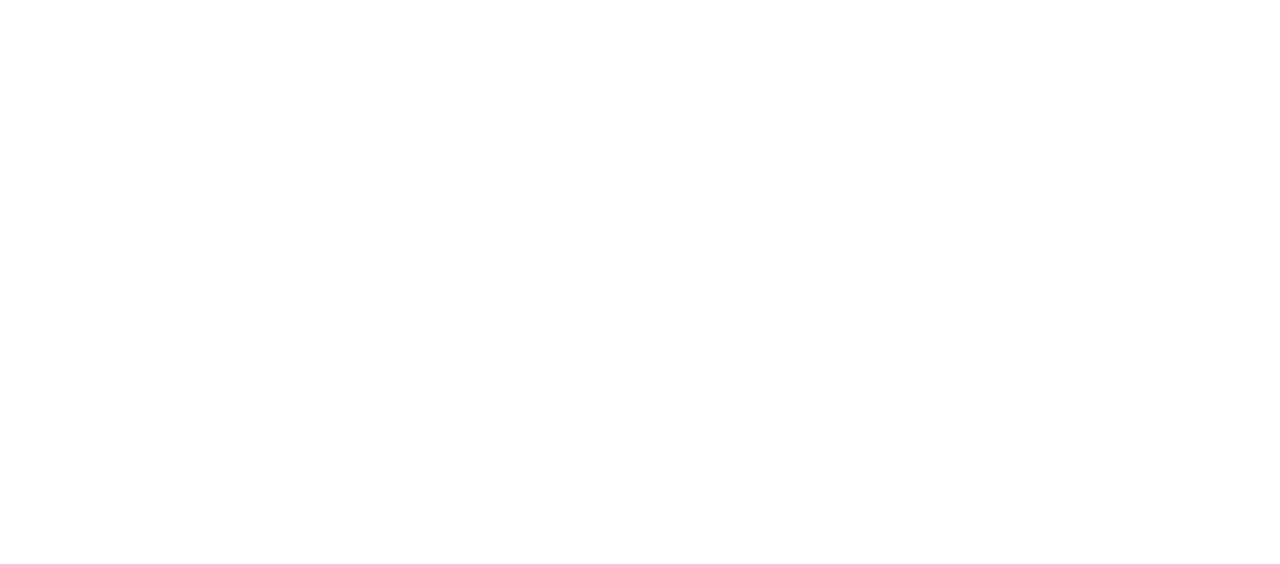
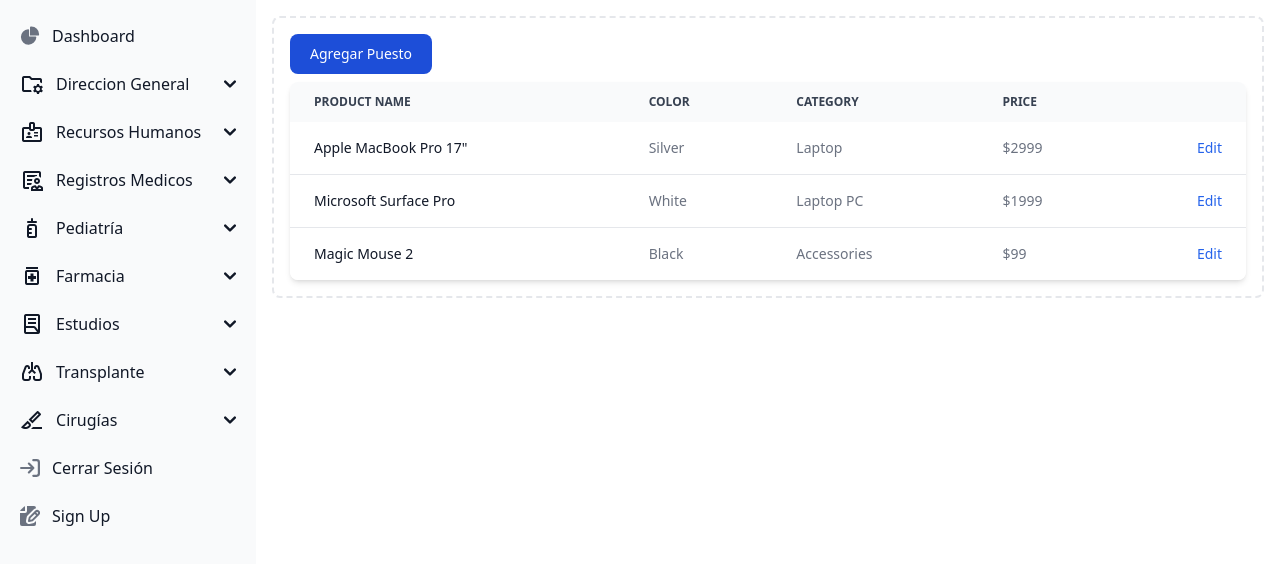
Before and after one commit to America02/hospital2.0, a Vue app in the folder frontend/sistema-hospital/: page /puestos in a window 1280 px wide. Before the commit this address had no page. Shown: the top 564 px of the page. Built offline with nearby package versions, Linux system fonts and the light colour scheme.

Commit message:
creaciion de tabla para mostrar los puestos

```diff
--- /dev/null
+++ b/frontend/sistema-hospital/src/components/Table.vue
@@ -0,0 +1,82 @@
+<template>
+
+<button type="button" class="text-white bg-blue-700 hover:bg-blue-800 focus:ring-4 focus:ring-blue-300 font-medium rounded-lg text-sm px-5 py-2.5 me-2 mb-2 dark:bg-blue-600 dark:hover:bg-blue-700 focus:outline-none dark:focus:ring-blue-800">Agregar Puesto</button>
+
+<div class="relative overflow-x-auto shadow-md sm:rounded-lg">
+    <table class="w-full text-sm text-left rtl:text-right text-gray-500 dark:text-gray-400">
+        <thead class="text-xs text-gray-700 uppercase bg-gray-50 dark:bg-gray-700 dark:text-gray-400">
+            <tr>
+                <th scope="col" class="px-6 py-3">
+                    Product name
+                </th>
+                <th scope="col" class="px-6 py-3">
+                    Color
+                </th>
+                <th scope="col" class="px-6 py-3">
+                    Category
+                </th>
+                <th scope="col" class="px-6 py-3">
+                    Price
+                </th>
+                <th scope="col" class="px-6 py-3">
+                    <span class="sr-only">Edit</span>
+                </th>
+            </tr>
+        </thead>
+        <tbody>
+            <tr class="bg-white border-b dark:bg-gray-800 dark:border-gray-700 hover:bg-gray-50 dark:hover:bg-gray-600">
+                <th scope="row" class="px-6 py-4 font-medium text-gray-900 whitespace-nowrap dark:text-white">
+                    Apple MacBook Pro 17"
+                </th>
+                <td class="px-6 py-4">
+                    Silver
+                </td>
+                <td class="px-6 py-4">
+                    Laptop
+                </td>
+                <td class="px-6 py-4">
+                    $2999
+                </td>
+                <td class="px-6 py-4 text-right">
+                    <a href="#" class="font-medium text-blue-600 dark:text-blue-500 hover:underline">Edit</a>
+                </td>
+            </tr>
+            <tr class="bg-white border-b dark:bg-gray-800 dark:border-gray-700 hover:bg-gray-50 dark:hover:bg-gray-600">
+                <th scope="row" class="px-6 py-4 font-medium text-gray-900 whitespace-nowrap dark:text-white">
+                    Microsoft Surface Pro
+                </th>
+                <td class="px-6 py-4">
+                    White
+                </td>
+                <td class="px-6 py-4">
+                    Laptop PC
+                </td>
+                <td class="px-6 py-4">
+                    $1999
+                </td>
+                <td class="px-6 py-4 text-right">
+                    <a href="#" class="font-medium text-blue-600 dark:text-blue-500 hover:underline">Edit</a>
+                </td>
+            </tr>
+            <tr class="bg-white dark:bg-gray-800 hover:bg-gray-50 dark:hover:bg-gray-600">
+                <th scope="row" class="px-6 py-4 font-medium text-gray-900 whitespace-nowrap dark:text-white">
+                    Magic Mouse 2
+                </th>
+                <td class="px-6 py-4">
+                    Black
+                </td>
+                <td class="px-6 py-4">
+                    Accessories
+                </td>
+                <td class="px-6 py-4">
+                    $99
+                </td>
+                <td class="px-6 py-4 text-right">
+                    <a href="#" class="font-medium text-blue-600 dark:text-blue-500 hover:underline">Edit</a>
+                </td>
+            </tr>
+        </tbody>
+    </table>
+</div>
+
+</template>
--- a/frontend/sistema-hospital/src/components/dashboard.vue
+++ b/frontend/sistema-hospital/src/components/dashboard.vue
@@ -62,7 +62,9 @@
                      </RouterLink>
                   </li>
                   <li>
-                     <a href="#" class="flex items-center w-full p-2 text-gray-900 transition duration-75 rounded-lg pl-11 group hover:bg-gray-100 dark:text-white dark:hover:bg-gray-700"> Puestos</a>
+                     <RouterLink to="/puestos">
+                        <a href="#" class="flex items-center w-full p-2 text-gray-900 transition duration-75 rounded-lg pl-11 group hover:bg-gray-100 dark:text-white dark:hover:bg-gray-700"> Puestos</a>
+                     </RouterLink>
                   </li>
                   <li>
                      <a href="#" class="flex items-center w-full p-2 text-gray-900 transition duration-75 rounded-lg pl-11 group hover:bg-gray-100 dark:text-white dark:hover:bg-gray-700">Personal Medico</a>
--- /dev/null
+++ b/frontend/sistema-hospital/src/components/puestos.vue
@@ -0,0 +1,81 @@
+<template>
+
+
+    <div class="relative overflow-x-auto shadow-md sm:rounded-lg">
+        <table class="w-full text-sm text-left rtl:text-right text-gray-500 dark:text-gray-400">
+            <thead class="text-xs text-gray-700 uppercase bg-gray-50 dark:bg-gray-700 dark:text-gray-400">
+                <tr>
+                    <th scope="col" class="px-6 py-3">
+                        Product name
+                    </th>
+                    <th scope="col" class="px-6 py-3">
+                        Color
+                    </th>
+                    <th scope="col" class="px-6 py-3">
+                        Category
+                    </th>
+                    <th scope="col" class="px-6 py-3">
+                        Price
+                    </th>
+                    <th scope="col" class="px-6 py-3">
+                        <span class="sr-only">Edit</span>
+                    </th>
+                </tr>
+            </thead>
+            <tbody>
+                <tr class="bg-white border-b dark:bg-gray-800 dark:border-gray-700 hover:bg-gray-50 dark:hover:bg-gray-600">
+                    <th scope="row" class="px-6 py-4 font-medium text-gray-900 whitespace-nowrap dark:text-white">
+                        Apple MacBook Pro 17"
+                    </th>
+                    <td class="px-6 py-4">
+                        Silver
+                    </td>
+                    <td class="px-6 py-4">
+                        Laptop
+                    </td>
+                    <td class="px-6 py-4">
+                        $2999
+                    </td>
+                    <td class="px-6 py-4 text-right">
+                        <a href="#" class="font-medium text-blue-600 dark:text-blue-500 hover:underline">Edit</a>
+                    </td>
+                </tr>
+                <tr class="bg-white border-b dark:bg-gray-800 dark:border-gray-700 hover:bg-gray-50 dark:hover:bg-gray-600">
+                    <th scope="row" class="px-6 py-4 font-medium text-gray-900 whitespace-nowrap dark:text-white">
+                        Microsoft Surface Pro
+                    </th>
+                    <td class="px-6 py-4">
+                        White
+                    </td>
+                    <td class="px-6 py-4">
+                        Laptop PC
+                    </td>
+                    <td class="px-6 py-4">
+                        $1999
+                    </td>
+                    <td class="px-6 py-4 text-right">
+                        <a href="#" class="font-medium text-blue-600 dark:text-blue-500 hover:underline">Edit</a>
+                    </td>
+                </tr>
+                <tr class="bg-white dark:bg-gray-800 hover:bg-gray-50 dark:hover:bg-gray-600">
+                    <th scope="row" class="px-6 py-4 font-medium text-gray-900 whitespace-nowrap dark:text-white">
+                        Magic Mouse 2
+                    </th>
+                    <td class="px-6 py-4">
+                        Black
+                    </td>
+                    <td class="px-6 py-4">
+                        Accessories
+                    </td>
+                    <td class="px-6 py-4">
+                        $99
+                    </td>
+                    <td class="px-6 py-4 text-right">
+                        <a href="#" class="font-medium text-blue-600 dark:text-blue-500 hover:underline">Edit</a>
+                    </td>
+                </tr>
+            </tbody>
+        </table>
+    </div>
+
+    </template>
```
Also changed, not shown: frontend/sistema-hospital/src/router/index.js (+12 -2 lines).
